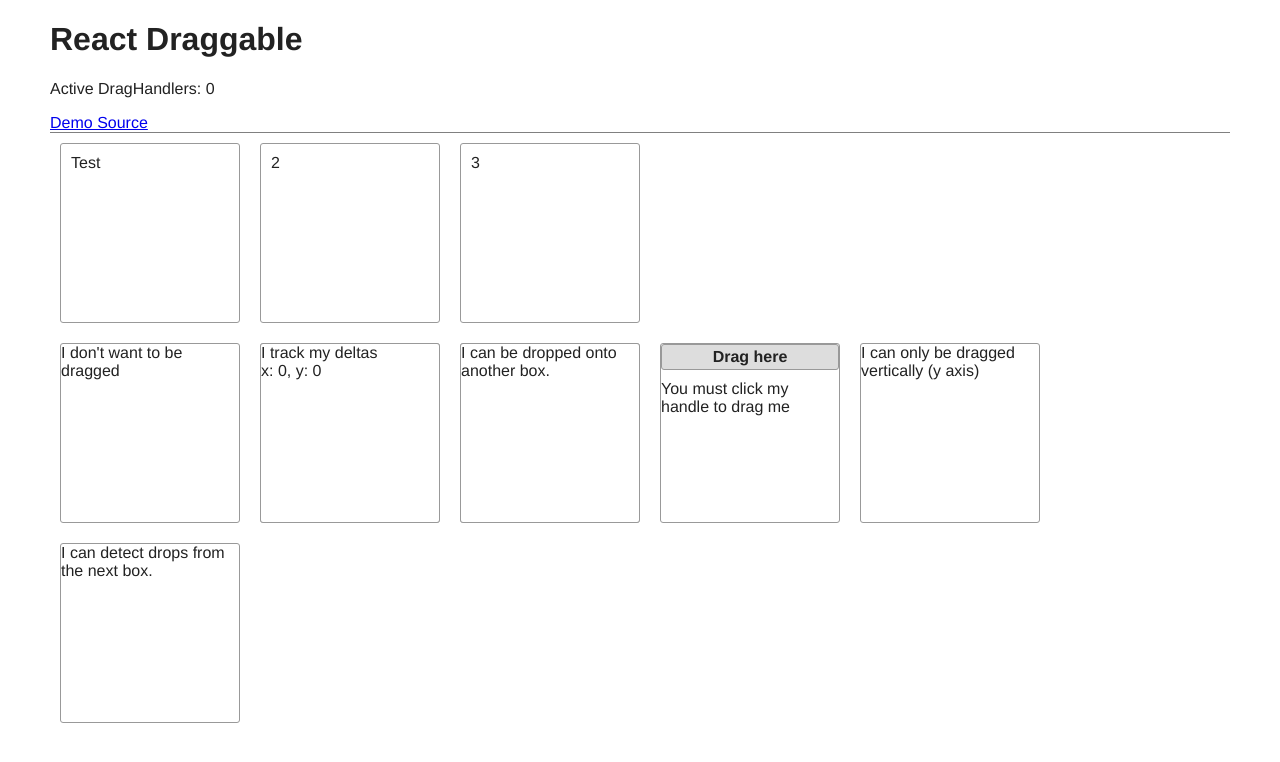
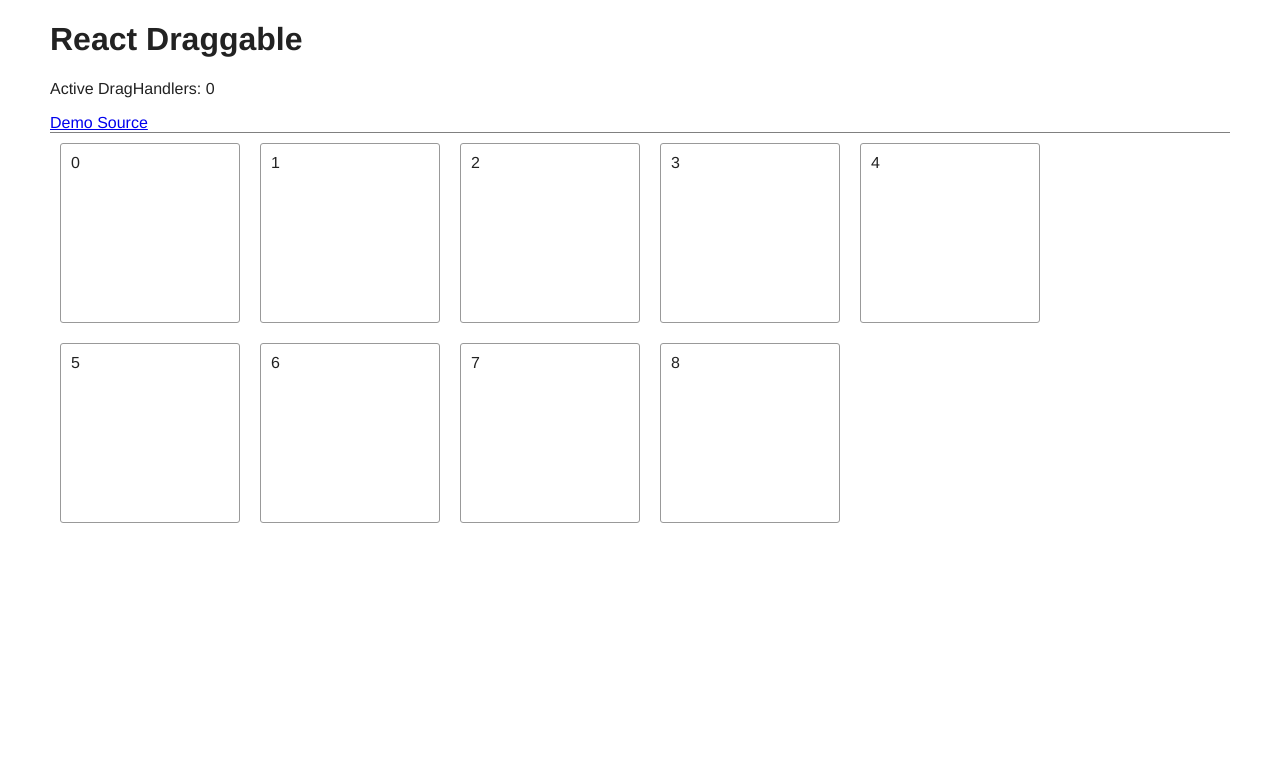
Before and after one commit to PoorRican/react-bio-sequence-viewer, a React (Create React App) app: page / in a window 1280 px wide. Shown: the top 762 px of the page. Built offline with nearby package versions, Linux system fonts and the light colour scheme.

Commit message:
Have `RearrangeList` render an `Array` of components

```diff
--- a/src/components.js
+++ b/src/components.js
@@ -20,6 +20,7 @@ function ItemSpacer(props) {
 function RearrangeableItem(props) {
 
   return (
+    <div>
       <Draggable onStart={props.onStart} onStop={props.onStop}>
         <div className={`box drop-target rearrange-block`}
              onMouseEnter={props.onMouseEnter} onMouseLeave={props.onMouseLeave}>
@@ -28,6 +29,8 @@ function RearrangeableItem(props) {
           </div>
         </div>
       </Draggable>
+      <ItemSpacer onMouseEnter={props.onMouseEnter} onMouseLeave={props.onMouseLeave} />
+    </div>
   )
 
 }
@@ -39,7 +42,7 @@ class RearrangeableList extends React.Component {
     controlledPosition: {
       x: -400, y: 200
     },
-    restricted: false
+    items: [0,1,2,3,4,5,6,7,8]
   };
 
   onStart = () => {
@@ -59,10 +62,6 @@ class RearrangeableList extends React.Component {
   };
 
   onDropAreaMouseEnter = (e) => {
-    if (e.target.classList.contains("spacer")) {
-      console.log('in spacer space');
-    }
-
     if (this.state.activeDrags && !(e.target.classList.contains("react-draggable-dragging"))) {
       e.target.classList.add('hovered');
     }
@@ -79,12 +78,11 @@ class RearrangeableList extends React.Component {
     const dropHandlers = {onMouseEnter: this.onDropAreaMouseEnter,
                           onMouseLeave: this.onDropAreaMouseLeave};
     return (
-<div>
-<RearrangeableItem {...dragDropHandlers}>Test</RearrangeableItem>
+      <div className={this.state.activeDrags ? 'active' : ''}>
         <ItemSpacer {...dropHandlers} />
-        <RearrangeableItem {...dragDropHandlers}>2</RearrangeableItem>
-        <ItemSpacer {...dropHandlers} />
-        <RearrangeableItem {...dragDropHandlers}>3</RearrangeableItem>
+        {this.state.items.map((item) =>
+          <RearrangeableItem key={item.toString()} {...dragDropHandlers}>{item}</RearrangeableItem>)
+        }
       </div>
     );
   }
--- a/src/index.css
+++ b/src/index.css
@@ -72,11 +72,11 @@ body {
     float: left;
 }
 
-.spacer .drop-target {
+.active .spacer .drop-target {
     z-index: 6;
     position: absolute;
-    margin-left: -60px;
-    width: 120px;
+    margin-left: -40px;
+    width: 80px;
     height: 180px;
 }
 
@@ -92,10 +92,10 @@ body {
     display: none;
     border-radius: 3px;
 }
-.spacer .hovered ~ .indicator {
+.active .spacer .drop-target:hover ~ .indicator {
     display: block;
     position: relative;
-    z-index: 6;
+    z-index: 5;
     background: gray;
     height: 180px;
     width: 10px;
@@ -107,6 +107,10 @@ body {
     z-index: 5;
 }
 
+.rearrange-block::after {
+    content: element("<div class='spacer'><div class='drop-target'></div><div class='indicator'></div></div>")
+}
+
 .rearrange-block.react-draggable-dragging {
     z-index: -1;
 }
--- a/src/index.js
+++ b/src/index.js
@@ -96,67 +96,6 @@ class App extends React.Component {
 
       <RearrangeableList />
 
-      {/* Linked Box */}
-      <Draggable position={controlledPosition} {...dragHandlers} onDrag={this.onControlledDrag}>
-        <div className="box">
-          My position can be changed programmatically. <br />
-          I have a drag handler to sync state.
-          <div>
-            <a href="#" onClick={this.adjustXPos}>Adjust x ({controlledPosition.x})</a>
-          </div>
-          <div>
-            <a href="#" onClick={this.adjustYPos}>Adjust y ({controlledPosition.y})</a>
-          </div>
-        </div>
-      </Draggable>
-      <Draggable position={controlledPosition} {...dragHandlers} onStop={this.onControlledDragStop}>
-        <div className="box">
-          My position can be changed programmatically. <br />
-          I have a dragStop handler to sync state.
-          <div>
-            <a href="#" onClick={this.adjustXPos}>Adjust x ({controlledPosition.x})</a>
-          </div>
-          <div>
-            <a href="#" onClick={this.adjustYPos}>Adjust y ({controlledPosition.y})</a>
-          </div>
-        </div>
-      </Draggable>
-
-      {/* Locked Box */}
-      <Draggable onStart={() => false}>
-        <div className="box">I don't want to be dragged</div>
-      </Draggable>
-
-      {/* Self-aware Box */}
-      <Draggable onDrag={this.handleDrag} {...dragHandlers}>
-        <div className="box">
-          <div>I track my deltas</div>
-          <div>x: {deltaPosition.x.toFixed(0)}, y: {deltaPosition.y.toFixed(0)}</div>
-        </div>
-      </Draggable>
-
-      <Draggable {...dragHandlers} onStop={this.onDrop}>
-        <div className={`box ${this.state.activeDrags ? "no-pointer-events" : ""}`}>I can be dropped onto another box.</div>
-      </Draggable>
-
-      {/* Box w/ handle */}
-      <Draggable handle="strong" {...dragHandlers}>
-        <div className="box no-cursor">
-          <strong className="cursor"><div>Drag here</div></strong>
-          <div>You must click my handle to drag me</div>
-        </div>
-      </Draggable>
-
-      {/* Restricted to axis */}
-      <Draggable axis="y" {...dragHandlers}>
-        <div className="box cursor-y">I can only be dragged vertically (y axis)</div>
-      </Draggable>
-
-      {/* Highlight drop-in box */}
-      <Draggable {...dragHandlers}>
-        <div className="box drop-target" onMouseEnter={this.onDropAreaMouseEnter} onMouseLeave={this.onDropAreaMouseLeave}>I can detect drops from the next box.</div>
-      </Draggable>
-
     </div>
     );
   }
```
Lines whose indentation alone changed are shown as unchanged.
